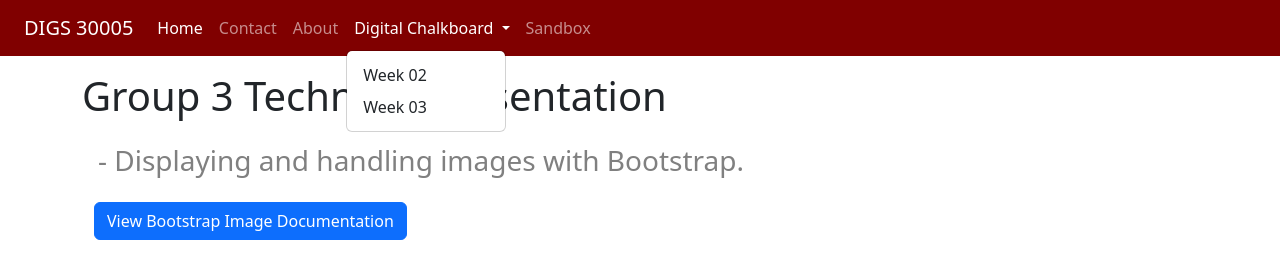
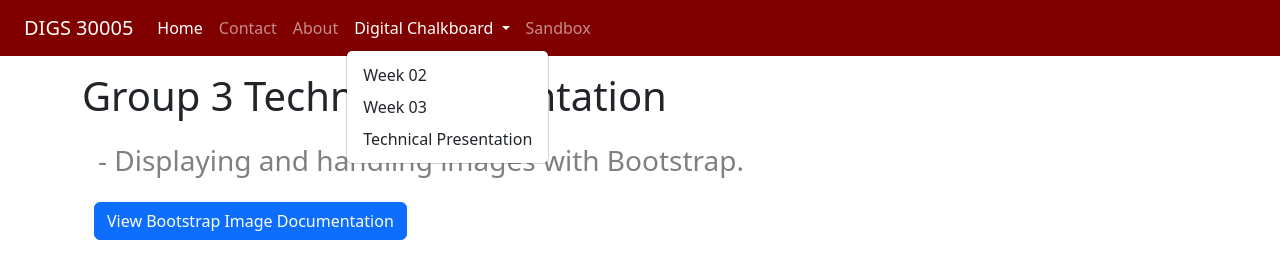
Before and after one commit to zhyan997/zhyan997.github.io, a plain HTML site: page tech.html in a window 1280 px wide. Both pictures are taken after a click on the button "Digital Chalkboard". Shown: the top 258 px of the page. Drawn offline with nearby package versions, Linux system fonts and the light colour scheme.

Commit message:
tech.html nav

```diff
--- a/tech.html
+++ b/tech.html
@@ -35,6 +35,7 @@
                     <ul class="dropdown-menu" aria-labelledby="navbarDropdown">
                       <li><a class="dropdown-item" href="digital_chalkboard/week2.html">Week 02</a></li>
                       <li><a class="dropdown-item" href="sandbox.html">Week 03</a></li>
+                      <li><a class="dropdown-item" href="tech.html">Technical Presentation</a></li>
                     </ul>
                   </li>
                   <li class="nav-item">
```
